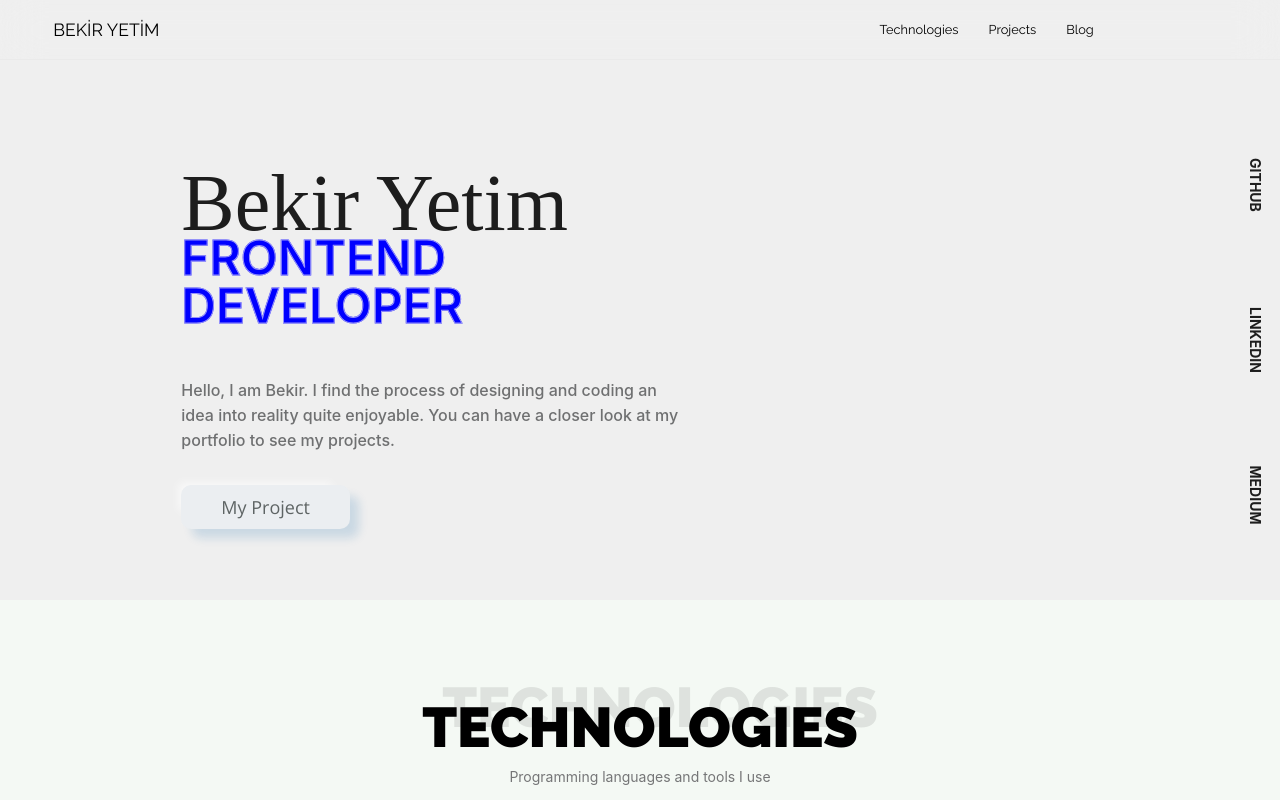
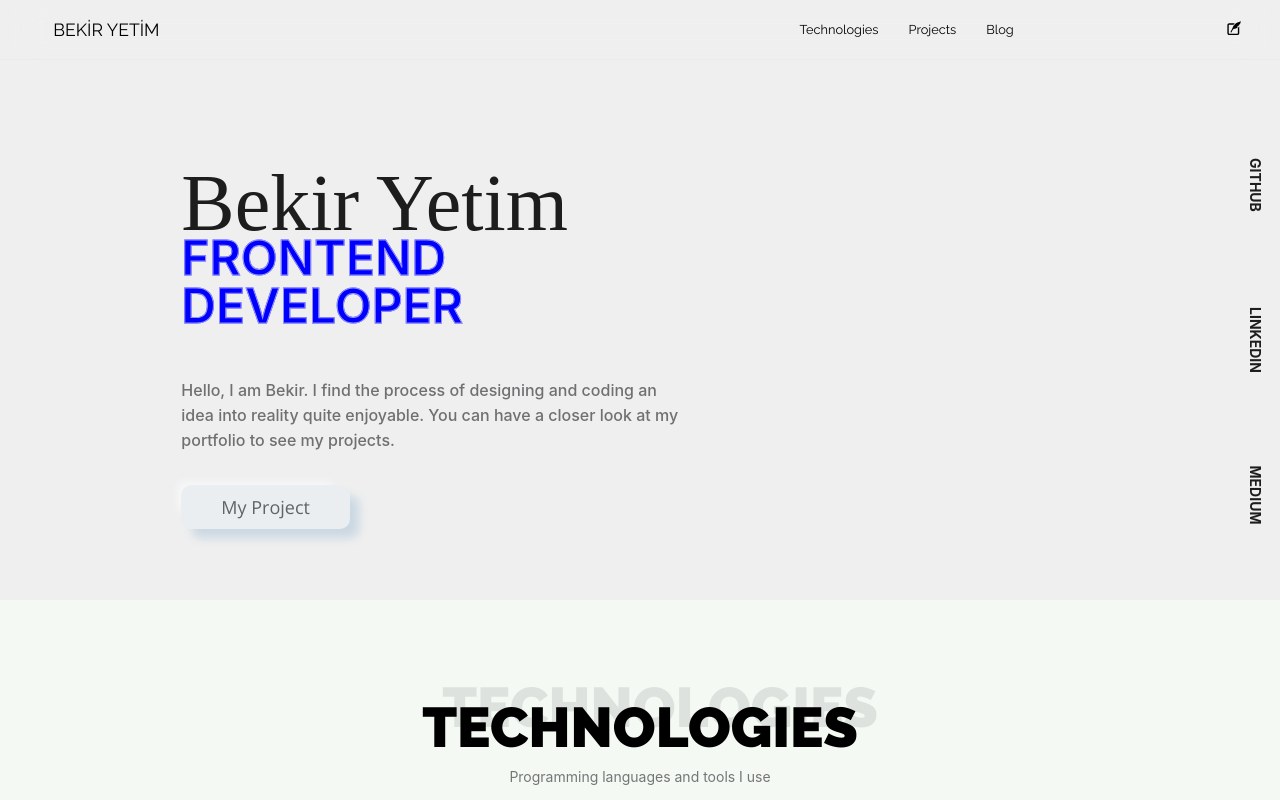
Before and after one commit to zeynepbozkirr/portfolio-next-app, a Next.js app: page / in a window 1280 px wide. Shown: the top 800 px of the page. Built offline with nearby package versions, Linux system fonts and the light colour scheme; no server answers; a web font is replaced by a local one.

Commit message:
add blog link

```diff
--- /dev/null
+++ b/components/icons/BlogWritingSvgrepoCom.js
@@ -0,0 +1,23 @@
+import * as React from "react";
+const SvgBlogWritingSvgrepoCom = (props) => (
+  <svg
+    id="blog-writing-svgrepo-com_svg___x32_"
+    xmlns="http://www.w3.org/2000/svg"
+    width="1em"
+    height="1em"
+    viewBox="0 0 512 512"
+    xmlSpace="preserve"
+    {...props}
+  >
+    <style>{".blog-writing-svgrepo-com_svg__st0{fill:#000}"}</style>
+    <path
+      className="blog-writing-svgrepo-com_svg__st0"
+      d="M421.073 221.719c-.578 11.719-9.469 26.188-23.797 40.094v183.25c-.016 4.719-1.875 8.719-5.016 11.844-3.156 3.063-7.25 4.875-12.063 4.906H81.558c-4.781-.031-8.891-1.844-12.047-4.906-3.141-3.125-4.984-7.125-5-11.844V152.219c.016-4.703 1.859-8.719 5-11.844 3.156-3.063 7.266-4.875 12.047-4.906h158.609c12.828-16.844 27.781-34.094 44.719-49.906.078-.094.141-.188.219-.281H81.558c-18.75-.016-35.984 7.531-48.25 19.594-12.328 12.063-20.016 28.938-20 47.344v292.844c-.016 18.406 7.672 35.313 20 47.344C45.573 504.469 62.808 512 81.558 512h298.641c18.781 0 36.016-7.531 48.281-19.594 12.297-12.031 20-28.938 19.984-47.344V203.469s-.125-.156-.328-.313c-7.766 6.657-16.813 13-27.063 18.563z"
+    />
+    <path
+      className="blog-writing-svgrepo-com_svg__st0"
+      d="M498.058 0S482.37 23.438 379.902 58.109c-104.485 35.36-168.798 179.204-168.798 179.204-15.484 29.469-76.688 151.906-76.688 151.906-16.859 31.625 14.031 50.313 32.156 17.656 34.734-62.688 57.156-119.969 109.969-121.594 77.047-2.375 129.734-69.656 113.156-66.531-21.813 9.5-69.906.719-41.578-3.656 68-5.453 109.906-56.563 96.25-60.031-24.109 9.281-46.594.469-51-2.188C513.386 138.281 498.058 0 498.058 0z"
+    />
+  </svg>
+);
+export default SvgBlogWritingSvgrepoCom;
--- a/components/icons/index.js
+++ b/components/icons/index.js
@@ -1,4 +1,5 @@
 export { default as AppstoreSvgrepoCom } from "./AppstoreSvgrepoCom";
+export { default as BlogWritingSvgrepoCom } from "./BlogWritingSvgrepoCom";
 export { default as Css3SvgrepoCom } from "./Css3SvgrepoCom";
 export { default as ExpoSvgrepoCom } from "./ExpoSvgrepoCom";
 export { default as FirebaseSvgrepoCom } from "./FirebaseSvgrepoCom";
--- a/components/layout/header/index.js
+++ b/components/layout/header/index.js
@@ -2,21 +2,15 @@ import React from "react";
 import styles from "./header.module.css";
 import { Col, Row } from "antd";
 import Link from "next/link";
+import { BlogWritingSvgrepoCom } from "../../icons";
 
 const HeaderComp = () => {
   return (
     <Row className={styles.navbar}>
-      <Col className={styles.logo} offset={1} xs={23} sm={11} md={11} lg={11}>
+      <Col className={styles.logo} offset={1} xs={23} sm={10} md={10} lg={10}>
         <Link href="/">BEKİR YETİM</Link>
       </Col>
-      <Col
-        className={styles.ul}
-        offset={1}
-        xs={{ span: 24, offset: 0 }}
-        sm={11}
-        md={11}
-        lg={11}
-      >
+      <Col className={styles.ul} offset={1} xs={22} sm={10} md={10} lg={10}>
         <Link href="/#technologies">
           <li>Technologies</li>
         </Link>
@@ -27,6 +21,11 @@ const HeaderComp = () => {
           <li>Blog</li>
         </Link>
       </Col>
+      <Col offset={1} xs={1} sm={1} md={1} lg={1}>
+        <Link href="https://new-blog-h4t4z8ini-bozkrzeynep-gmailcom.vercel.app/">
+          <BlogWritingSvgrepoCom />
+        </Link>
+      </Col>
     </Row>
   );
 };
```
Also changed, not shown: icons/blog-writing-svgrepo-com.svg (added).
